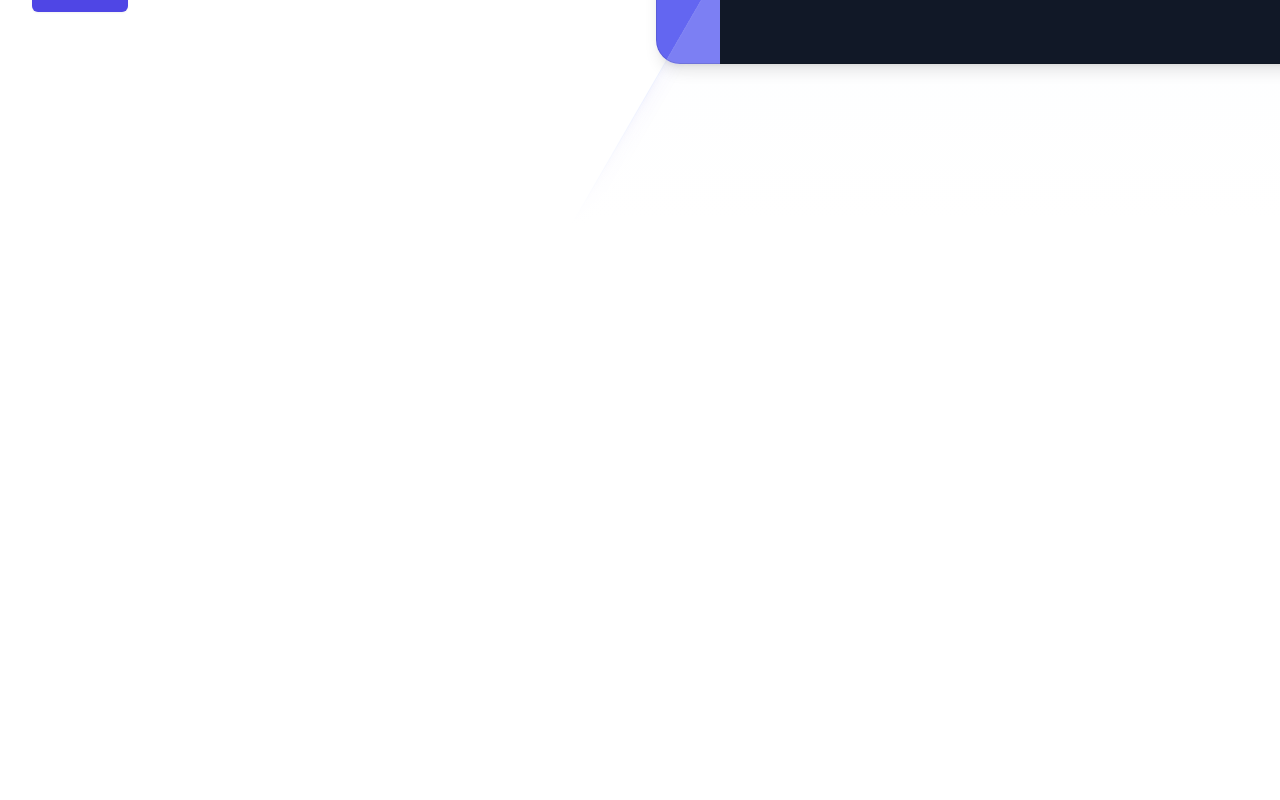
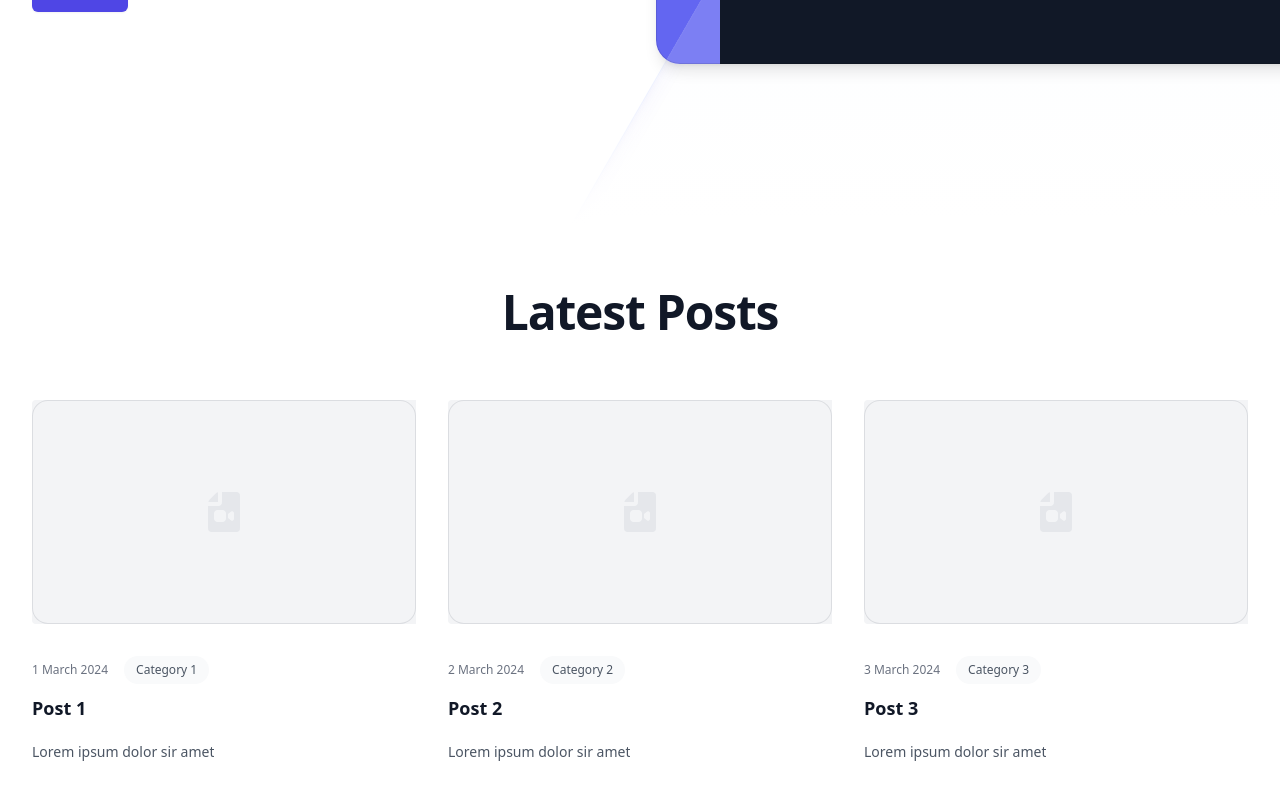
Before and after one commit to Emil1997/knowme, a Vue app: page / in a window 1280 px wide. Shown: the part 576-1376 px from the top of the page. Before the commit the page ends 800 px from the top, so only its background shows below. Built offline with nearby package versions, Linux system fonts and the light colour scheme.

Commit message:
create lates posts section

```diff
--- a/src/App.vue
+++ b/src/App.vue
@@ -1,9 +1,11 @@
 <template>
   <Navigation />
   <Welcome />
+  <RecentPosts />
 </template>
 
 <script setup>
 import Navigation from './components/Navigation.vue';
 import Welcome from './components/Welcome.vue';
+import RecentPosts from './components/RecentPosts.vue';
 </script>
--- /dev/null
+++ b/src/components/Post.vue
@@ -0,0 +1,43 @@
+<template>
+    <article class="flex flex-col items-start justify-between">
+        <div class="relative w-full">
+            <img v-if="thumbnailSrc" :src="thumbnailSrc" :alt="title" class="aspect-[16/9] w-full rounded-2xl bg-gray-100 object-cover sm:aspect-[2/1] lg:aspect-[3/2]">
+            <div class="absolute inset-0 rounded-2xl ring-1 ring-inset ring-gray-900/10"></div>
+
+            <div v-if="!thumbnailSrc" role="status" class="flex items-center justify-center h-56 max-w-sm bg-gray-100 rounded-l">
+                <svg class="w-10 h-10 text-gray-200 dark:text-gray-600" aria-hidden="true" xmlns="http://www.w3.org/2000/svg" fill="currentColor" viewBox="0 0 16 20">
+                    <path d="M5 5V.13a2.96 2.96 0 0 0-1.293.749L.879 3.707A2.98 2.98 0 0 0 .13 5H5Z"/>
+                    <path d="M14.066 0H7v5a2 2 0 0 1-2 2H0v11a1.97 1.97 0 0 0 1.934 2h12.132A1.97 1.97 0 0 0 16 18V2a1.97 1.97 0 0 0-1.934-2ZM9 13a2 2 0 0 1-2 2H5a2 2 0 0 1-2-2v-2a2 2 0 0 1 2-2h2a2 2 0 0 1 2 2v2Zm4 .382a1 1 0 0 1-1.447.894L10 13v-2l1.553-1.276a1 1 0 0 1 1.447.894v2.764Z"/>
+                </svg>
+                <span class="sr-only">Loading...</span>
+            </div>
+        </div>
+        <div class="max-w-xl">
+            <div class="mt-8 flex items-center gap-x-4 text-xs">
+                <time :datetime="date" class="text-gray-500">{{ date }}</time>
+                <a href="#" class="relative z-10 rounded-full bg-gray-50 px-3 py-1.5 font-medium text-gray-600 hover:bg-gray-100">{{ category }}</a>
+            </div>
+            <div class="group relative">
+                <h3 class="mt-3 text-lg font-semibold leading-6 text-gray-900 group-hover:text-gray-600">
+                    <a href="#">
+                        <span class="absolute inset-0"></span>
+                        {{ title }}
+                    </a>
+                </h3>
+                <p class="mt-5 line-clamp-3 text-sm leading-6 text-gray-600">
+                    {{ description }}
+                </p>
+            </div>
+        </div>
+    </article>
+</template>
+
+<script setup>
+    defineProps({
+        thumbnailSrc: String,
+        title: String,
+        description: String,
+        date: String,
+        category: String,
+    })
+</script>
--- /dev/null
+++ b/src/components/RecentPosts.vue
@@ -0,0 +1,30 @@
+<template>
+    <div class="bg-white py-10 sm:py-16">
+        <div class="mx-auto max-w-7xl px-6 lg:px-8">
+            <div class="mx-auto max-w-2xl text-center">
+                <h2 class="text-3xl font-bold tracking-tight text-gray-900 sm:text-5xl">Latest Posts</h2>
+            </div>
+            <div class="mx-auto mt-16 grid max-w-2xl grid-cols-1 gap-x-8 gap-y-20 lg:mx-0 lg:max-w-none lg:grid-cols-3">
+                <Post
+                    v-for="post in dummyPosts"
+                    :key="`post-${post.id}`"
+                    :title="post.title"
+                    :description="post.description"
+                    :category="post.category"
+                    :date="post.date"
+                />
+            </div>
+        </div>
+    </div>
+</template>
+
+<script setup>
+import { reactive } from 'vue';
+import Post from './Post.vue';
+
+const dummyPosts = reactive([
+    { id: 1, title: "Post 1", description: "Lorem ipsum dolor sir amet", category: "Category 1", date: "1 March 2024" },
+    { id: 2, title: "Post 2", description: "Lorem ipsum dolor sir amet", category: "Category 2", date: "2 March 2024" },
+    { id: 3, title: "Post 3", description: "Lorem ipsum dolor sir amet", category: "Category 3", date: "3 March 2024" },
+])
+</script>
--- a/src/components/Welcome.vue
+++ b/src/components/Welcome.vue
@@ -1,7 +1,7 @@
 <template>
     <div class="bg-white">
         <div class="relative isolate overflow-hidden bg-gradient-to-b from-indigo-100/20">
-            <div class="mx-auto max-w-7xl pb-24 pt-10 sm:pb-32 lg:grid lg:grid-cols-2 lg:gap-x-8 lg:px-8 lg:py-40">
+            <div class="mx-auto max-w-7xl py-10 sm:pb-32 lg:grid lg:grid-cols-2 lg:gap-x-8 lg:px-8 lg:py-40">
             <div class="px-6 lg:px-0">
                 <div class="mx-auto max-w-2xl">
                 <div class="max-w-lg">
```
